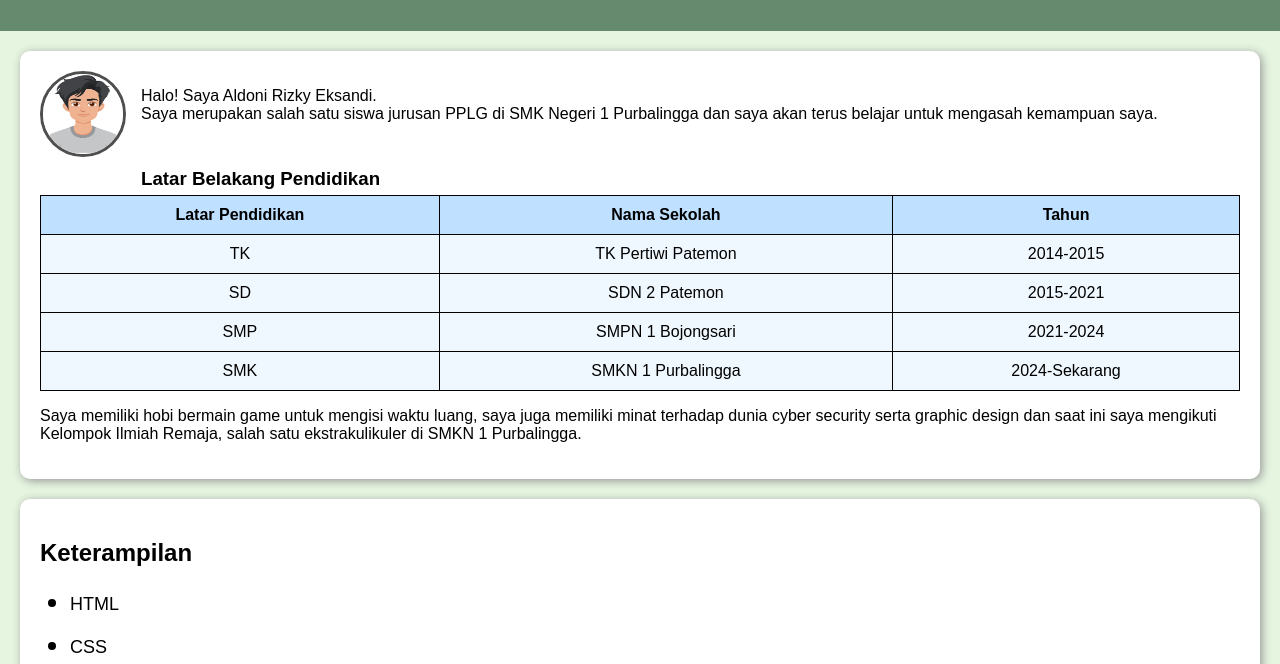
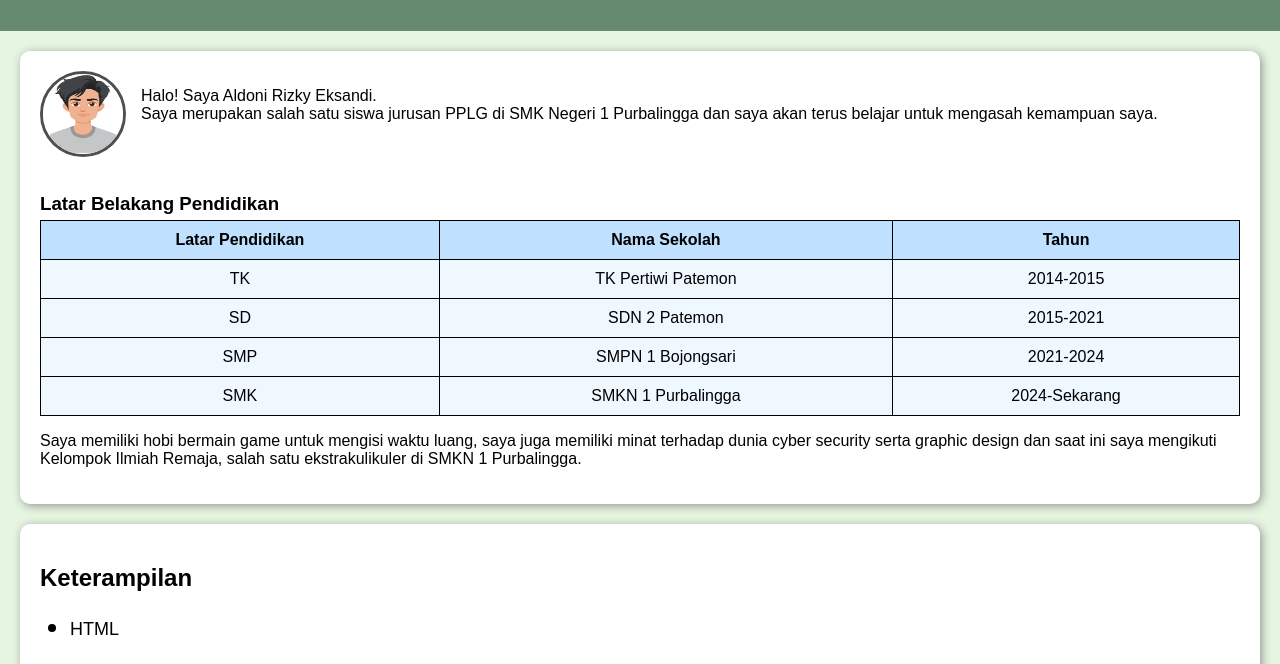
Before and after one commit to aldonirzkye/Latihan-PEMWEB-Deadline-23-Maret, a plain HTML site: page index.html in a window 1280 px wide. Shown: the part 109-773 px from the top of the page. Drawn offline with Linux system fonts and the light colour scheme.

Commit message:
Update style.css

```diff
--- a/style.css
+++ b/style.css
@@ -20,7 +20,7 @@ section {
 }
 
 #profil h3 {
-    margin-top: 45px;
+    margin-top: 70px;
     margin-bottom: 5px;
 }
 
```
